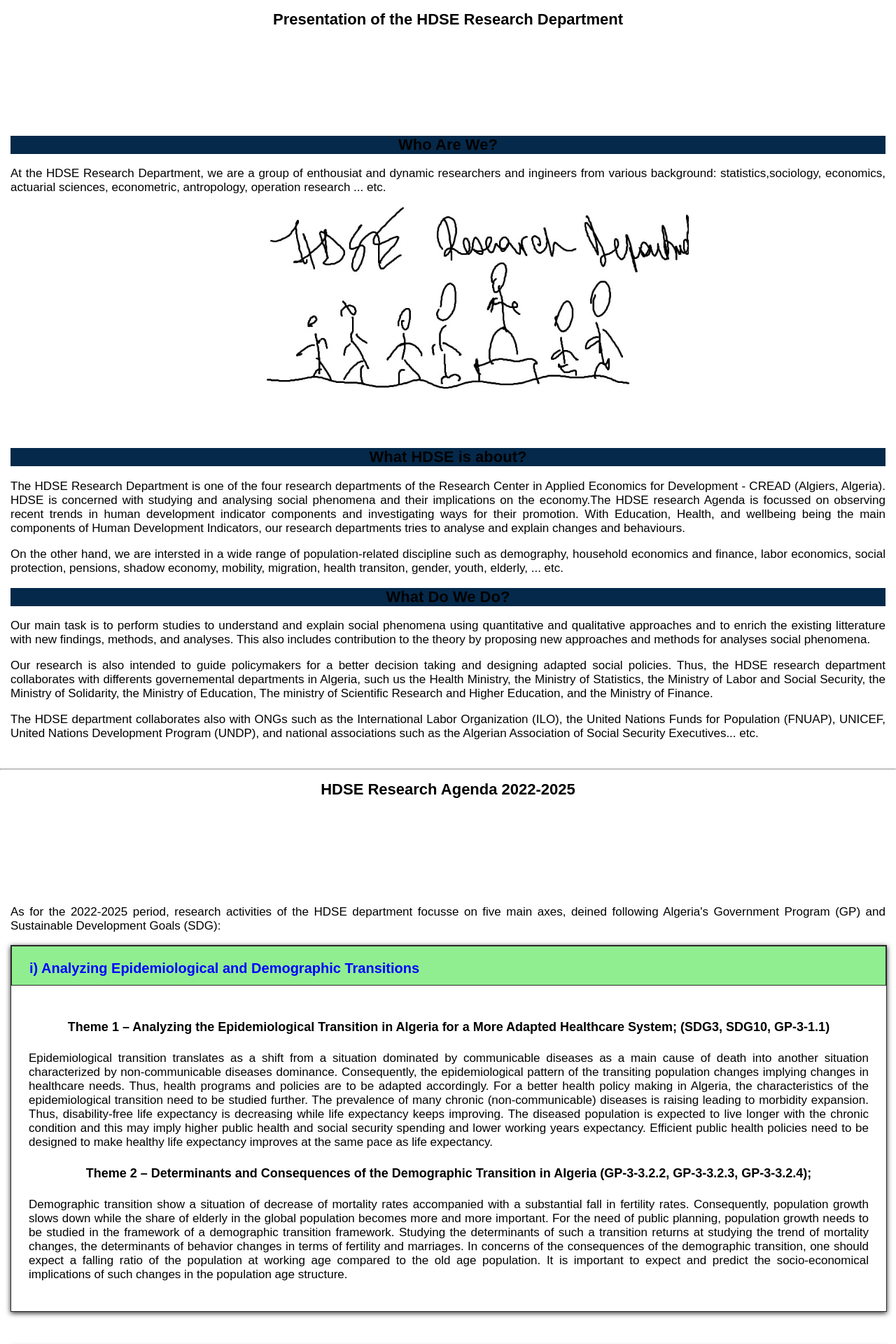
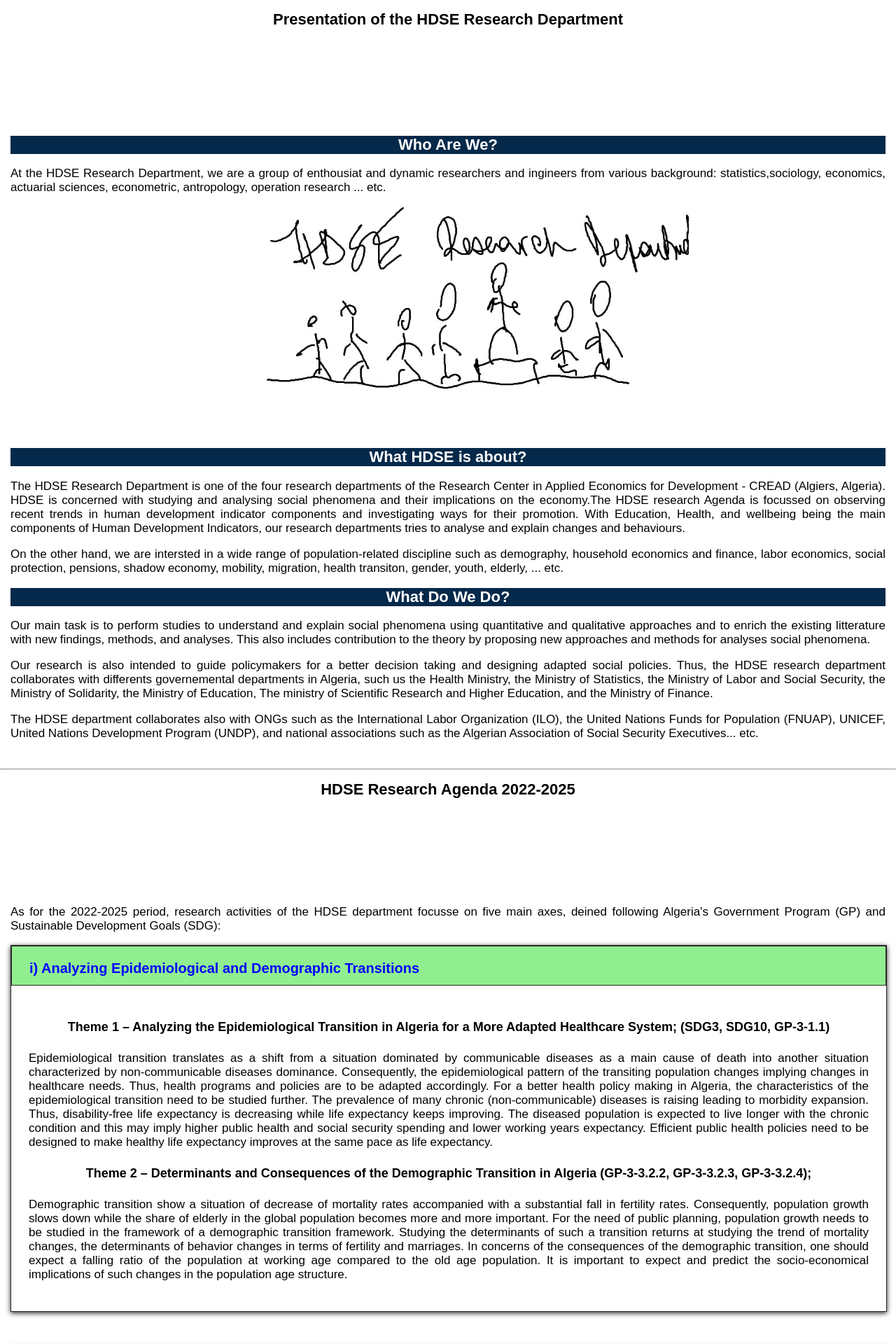
Before and after one commit to Farid-FLICI/farid-flici.github.io, a Jekyll site: the page hdse2.html, which Jekyll copies as it is, in a window 1280 px wide. Shown: the top 1920 px of the page at 70% size. Built offline with Jekyll 4.4.1, drawn with Linux system fonts in a browser that asks for light colours.

Commit message:
Update hdse2.html

```diff
--- a/hdse2.html
+++ b/hdse2.html
@@ -8,7 +8,7 @@
 body {margin: 0;       }
 p{               font-family: sans-serif; font-size: 17px; text-align: justify; }
 h1{              font-family: sans-serif; font-size: 22px; font-weight: bold ; text-align: center    }
-h2{              font-family: sans-serif; font-size: 22px; font-weight: bold ; text-align: center ; background-color: #05294a;   }
+h2{              font-family: sans-serif; font-size: 22px; font-weight: bold ; text-align: center ; background-color: #05294a; color:white  }
 h3{              font-family: sans-serif; font-size: 20px; font-weight: bold ; text-align: left ; color: blue; }
 h4{              font-family: sans-serif; font-size: 18px; font-weight: bold ; text-align: center     }
 
```
